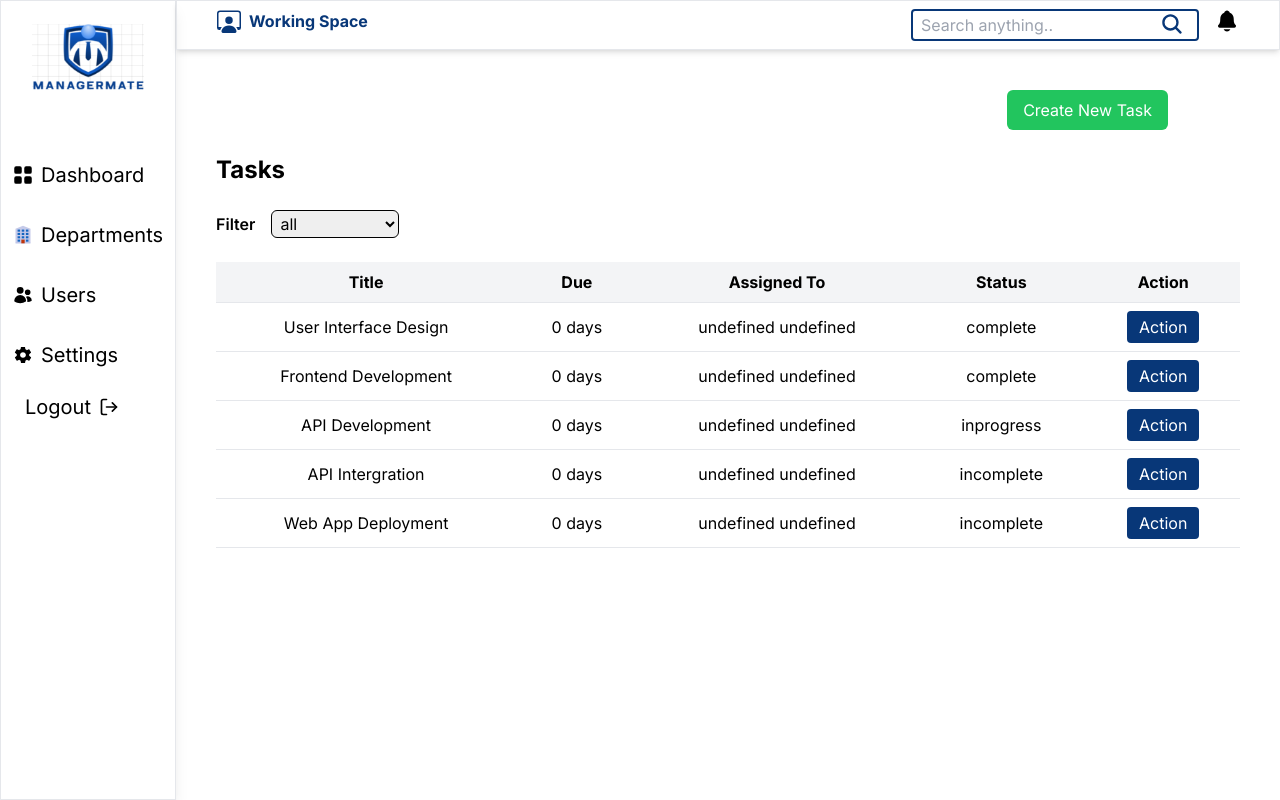
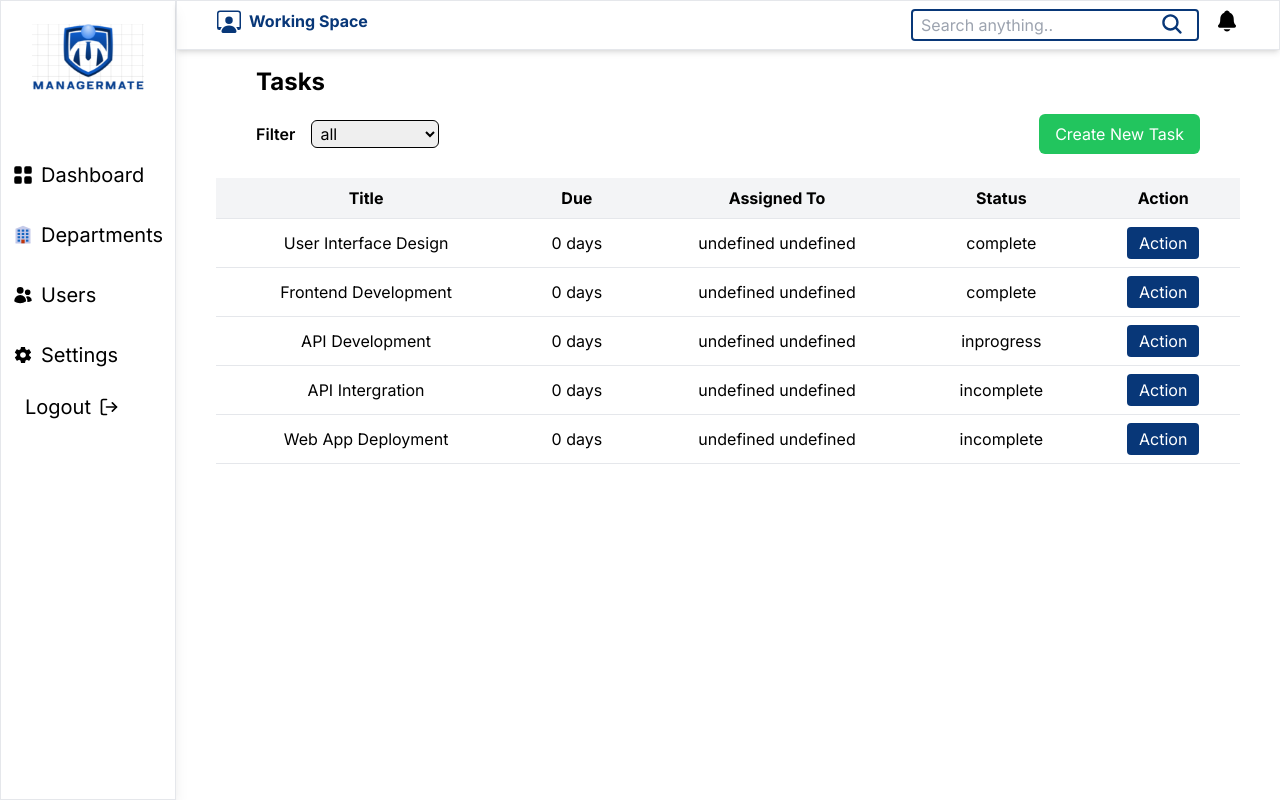
Before and after one commit to jason2000-cpu/managermate, a Next.js app: page /manager in a window 1280 px wide. Built offline with nearby package versions, Linux system fonts and the light colour scheme; data requests are answered from the project's data file.

Commit message:
improved the UI styling and layout

```diff
--- a/src/app/admin/components/DeparmentsView.js
+++ /dev/null
@@ -1,41 +0,0 @@
-'use client'
-
-import React, { useState } from 'react'
-import DepartmentsTable from '@/app/manager/components/tabels/DepartMentsTable';
-import useDepartmentHook from '@/hooks/useDepartmentHook';
-import DepartmentModal from '@/app/manager/components/modals/DepartmentModal';
-
-function DepartmentView(){
-
-    const [isDepartmentModalOpen, setDepartmentModalOpen] = useState(false);
-
-    const handleOpenModal = () => {
-            setDepartmentModalOpen(true)
-        };
-
-    const handleCloseModal = () => {
-        setDepartmentModalOpen(false);
-        };
-    const { departments } = useDepartmentHook()
-    const handleActionClick =()=>{
-        alert("Action Button Clicked!")
-    }
-  return (
-      <div className="">
-        <div className="flex justify-between mx-28 ">
-            <div className='flex justify-end w-full space-x-10'>
-                <button onClick={()=>handleOpenModal('department')} className="bg-green-500 text-white py-2 px-4 rounded-md hover:bg-green-600">
-                    Create New Department
-                </button>
-                <DepartmentModal isOpen={isDepartmentModalOpen} handleCloseModal={handleCloseModal} />
-            </div>
-        </div>
-        <div className='space-y-10'>
-            <h1 className="text-2xl font-bold mb-4">Manage Departments</h1>
-            <DepartmentsTable data={departments} onActionClick={handleActionClick} />
-        </div>
-      </div>
-    );
-}
-
-export default DepartmentView;
--- a/src/app/manager/components/DepartmentView.js
+++ b/src/app/manager/components/DepartmentView.js
@@ -1,19 +1,39 @@
 'use client'
 
-import React from 'react'
+import React, { useState } from 'react'
 import DepartmentsTable from './tabels/DepartMentsTable';
+import DepartmentModal from './modals/DepartmentModal';
 import useDepartmentHook from '@/hooks/useDepartmentHook';
 
+
 function DepartmentView(){
+  const [isDepartmentModalOpen, setDepartmentModalOpen] = useState(false);
   const { departments } = useDepartmentHook()
+
+  const handleOpenModal = () => {
+          setDepartmentModalOpen(true)
+    };
+
+    const handleCloseModal = () => {
+      setDepartmentModalOpen(false);
+    };
   const handleActionClick =()=>{
       alert("Action Button Clicked!")
   }
   return (
+    <>
+      <div className="flex justify-between">
+          <div className='flex justify-end w-full space-x-10'>
+          <button onClick={()=>handleOpenModal('department')} className="bg-green-500 text-white py-2 px-4 rounded-md hover:bg-green-600">
+              Create New Department
+          </button>
+              <DepartmentModal isOpen={isDepartmentModalOpen} handleCloseModal={handleCloseModal} />
+          </div>
+      </div>
       <div className="p-6">
-        <h1 className="text-2xl font-bold mb-4">Departments</h1>
         <DepartmentsTable data={departments} onActionClick={handleActionClick} />
       </div>
+    </>
     );
 }
 
--- /dev/null
+++ b/src/app/manager/components/Filter.js
@@ -0,0 +1,19 @@
+import React, { useState } from 'react'
+
+function Filter({filter, handleChange, filterOptions}) {
+
+    return (
+        <div className='space-x-4'>
+            <span className='font-semibold'>Filter</span>
+            <select value={filter} className='border w-32 px-1 border-black h-7 rounded-md' onChange={handleChange}>
+                { filterOptions.map((option) =>{
+                    return (
+                        <option value={option}>{option}</option>
+                    )
+                })}
+            </select>
+      </div>
+    );
+}
+
+export default Filter;
--- a/src/app/manager/components/TasksView.js
+++ /dev/null
@@ -1,41 +0,0 @@
-'use client'
-
-import React, { useState } from 'react'
-import TasksTable from './tabels/TasksTable';
-// import { todos } from '../../../../data';
-import useTaskHook from '@/hooks/useTasksHook';
-
-const filterOptions = ['all', 'inprogress', 'complete'];
-
-function TasksView(){
-  const { tasks }  = useTaskHook();
-    const [filter, setFilter] = useState('all');
-    const handleActionClick = (task) => {
-        console.log('Action clicked for task:', task);
-        // Implement further action logic here
-      };
-
-    const handleChange = (e) =>{
-        setFilter(e.target.value)
-    }
-    const filteredTasks = filter !== 'all' ? tasks.filter(task =>  task.status === filter) : tasks
-      return (
-        <div className="p-6">
-          <h1 className="text-2xl font-bold mb-4">Tasks</h1>
-          <div className='my-6 space-x-4'>
-            <span className='font-semibold'>Filter</span>
-            <select value={filter} className='border w-32 px-1 border-black h-7 rounded-md' onChange={handleChange}>
-                { filterOptions.map((option) =>{
-                    return (
-                        <option value={option}>{option}</option>
-                    )
-                })}
-            </select>
-          </div>
-          <TasksTable data={filteredTasks} onActionClick={handleActionClick} />
-        </div>
-      );
-};
-
-
-export default TasksView;
--- a/src/app/manager/departments/page.js
+++ b/src/app/manager/departments/page.js
@@ -3,31 +3,16 @@
 import React, { useState} from 'react'
 import DepartmentModal from '../components/modals/DepartmentModal';
 import DepartmentView from '../components/DepartmentView';
+import PageTitle from '@/components/ui/PageTitle';
 
 function DepartmentsPage(){
-    const [isDepartmentModalOpen, setDepartmentModalOpen] = useState(false);
-
-    const handleOpenModal = () => {
-            setDepartmentModalOpen(true)
-      };
-
-      const handleCloseModal = () => {
-        setDepartmentModalOpen(false);
-      };
     return (
-        <>
-            <div className="flex justify-between mx-28 mt-10">
-                <div className='flex justify-end w-full space-x-10'>
-                <button onClick={()=>handleOpenModal('department')} className="bg-green-500 text-white py-2 px-4 rounded-md hover:bg-green-600">
-                    Create New Department
-                </button>
-                    <DepartmentModal isOpen={isDepartmentModalOpen} handleCloseModal={handleCloseModal} />
-                </div>
-            </div>
+        <div className='mx-10 mt-4 space-y-5'>
+            <PageTitle title={'Departments'} />
             <div className=' mx-4'>
                 <DepartmentView />
             </div>
-        </>
+        </div>
     )
 }
 
--- a/src/app/manager/page.js
+++ b/src/app/manager/page.js
@@ -1,19 +1,32 @@
 'use client'
 
 import React, { useState } from 'react'
-import { useAppSelector } from '@/lib/hooks';
-import { selectUser } from '@/lib/features/user/userSlice';
-
-import TaskModal from './components/modals/TaskModal';
-import TasksView from './components/TasksView';
 import { ToastContainer, toast } from "react-toastify";
 import "react-toastify/dist/ReactToastify.css";
 
+import TaskModal from './components/modals/TaskModal';
+import useTaskHook from '@/hooks/useTasksHook';
+import TasksTable from './components/tabels/TasksTable';
+import PageTitle from '@/components/ui/PageTitle';
+import Filter from './components/Filter';
+
 
 function ManagersPage(){
-    const user = useAppSelector(selectUser)
-    console.log("LOGGED IN USER:::: ", user)
     const [isTaskModalOpen, setTaskModalOpen ]  = useState(false);
+    const [filter, setFilter] = useState('all');
+    const { tasks }  = useTaskHook();
+
+    const filterOptions = ['all', 'inprogress', 'complete'];
+
+
+    const handleActionClick = (task) => {
+        console.log('Action clicked for task:', task);
+      };
+
+    const handleChange = (e) =>{
+        setFilter(e.target.value)
+    }
+    const filteredTasks = filter !== 'all' ? tasks.filter(task =>  task.status === filter) : tasks
 
     const handleOpenModal = () => {
         setTaskModalOpen(true)
@@ -25,20 +38,22 @@ function ManagersPage(){
 
     return (
         <>
-            <div className="flex justify-between mx-28 mt-10">
-                <div className='flex justify-end w-full space-x-10'>
-                <button onClick={()=>handleOpenModal('task')} className="bg-green-500 text-white py-2 px-4 rounded-md hover:bg-green-600">
-                    Create New Task
-                </button>
-                {/* <button onClick={()=>handleOpenModal('department')} className="bg-green-500 text-white py-2 px-4 rounded-md hover:bg-green-600">
-                    Create New Department
-                </button> */}
-                    <TaskModal isOpen={isTaskModalOpen} handleCloseModal={handleCloseModal} toast={toast} />
-                    {/* <DepartmentModal isOpen={isDepartmentModalOpen} handleCloseModal={handleCloseModal} /> */}
+            <div className="mx-20 mt-4">
+                <PageTitle title={'Tasks'} />
+                <div className='flex justify-between items-center  w-full'>
+                    <Filter filter={filter} handleChange={handleChange} filterOptions={filterOptions} />
+                    <div className=''>
+                        <button onClick={()=>handleOpenModal('task')} className="bg-green-500 text-white py-2 px-4 rounded-md hover:bg-green-600">
+                            Create New Task
+                        </button>
+                        <TaskModal isOpen={isTaskModalOpen} handleCloseModal={handleCloseModal} toast={toast} />
+                    </div>
                 </div>
             </div>
             <div className=' mx-4'>
-                <TasksView />
+                <div className="p-6">
+                    <TasksTable data={filteredTasks} onActionClick={handleActionClick} />
+                </div>
             </div>
         </>
     )
--- a/src/app/manager/users/page.js
+++ b/src/app/manager/users/page.js
@@ -3,17 +3,36 @@
 import React, { useState } from 'react'
 import UsersTable from './components/usersTable';
 import useUserHook from '@/hooks/useUserHook';
+import PageTitle from '@/components/ui/PageTitle';
+import Filter from '../components/Filter';
+import useDepartmentHook from '@/hooks/useDepartmentHook';
 
 function UsersPage(){
     const { users } = useUserHook();
+    const [ filter, setFilter ] = useState('All');
+    const { departments } = useDepartmentHook();
 
     const emmployees = users.filter(user => user.userType === 'user');
+    let filterOptions =['All']
+
+    for (let department of departments.values()) {
+        console.log("HELLO")
+        console.log("DEPARTMENT ONE BY ONE::",  department.name)
+        filterOptions = [...filterOptions, department.name]
+    }
+
+    const filteredEmployees = filter === 'All' ? emmployees : emmployees.filter(employee => employee.department === filter)
+
+    const handleFilterChange=(e) => {
+        setFilter(e.target.value)
+    }
 
     return (
         <>
-            <div className="mx-10 mt-10 space-y-5">
-                <span className='font-bold text-xl'>Users</span>
-                <UsersTable data={emmployees} />
+            <div className="mx-10 mt-4 space-y-5">
+                <PageTitle title={'Users'} />
+                <Filter filterOptions={filterOptions} filter={filter} handleChange={handleFilterChange} />
+                <UsersTable data={filteredEmployees} />
             </div>
         </>
     )
--- /dev/null
+++ b/src/components/ui/PageTitle.js
@@ -0,0 +1,10 @@
+import React from 'react'
+
+
+function PageTitle({ title }) {
+    return (
+        <h1 className="text-2xl font-bold mb-4">{ title }</h1>
+    );
+}
+
+export default PageTitle;
```
Also changed, not shown: src/app/admin/departments/page.js (+29 -15 lines).
